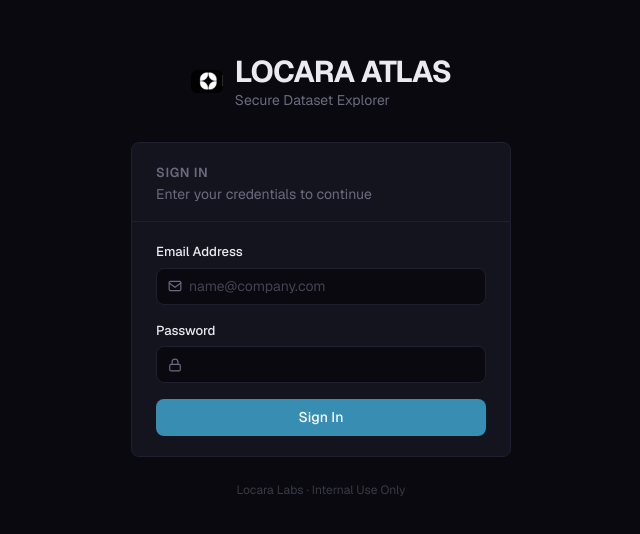
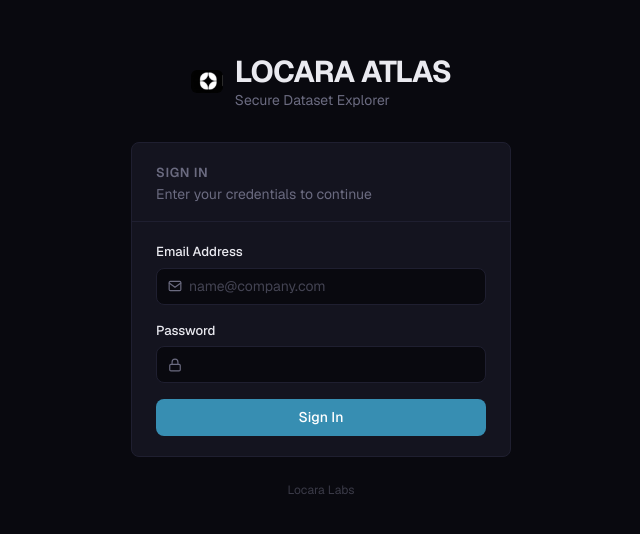
Before and after one commit to uzumaki902/locara-atlas, a Next.js app: page /login in a window 1280 px wide. Shown: the part 124-658 px from the top of the page, without its empty margins (319-959 px from the left). Built offline with nearby package versions, Linux system fonts and the light colour scheme.

Commit message:
few change

```diff
--- a/src/app/login/page.tsx
+++ b/src/app/login/page.tsx
@@ -122,7 +122,7 @@ export default function LoginPage() {
 
       {/* ── Footer ── */}
       <p className="mt-6 text-[12px] text-text-secondary/50">
-        Locara Labs · Internal Use Only
+        Locara Labs
       </p>
 
     </div>
--- a/src/middleware.ts
+++ b/src/proxy.ts
@@ -1,7 +1,7 @@
 import { type NextRequest } from "next/server";
 import { updateSession } from "@/lib/supabase/middleware";
 
-export async function middleware(request: NextRequest) {
+export async function proxy(request: NextRequest) {
   return await updateSession(request);
 }
 
```
